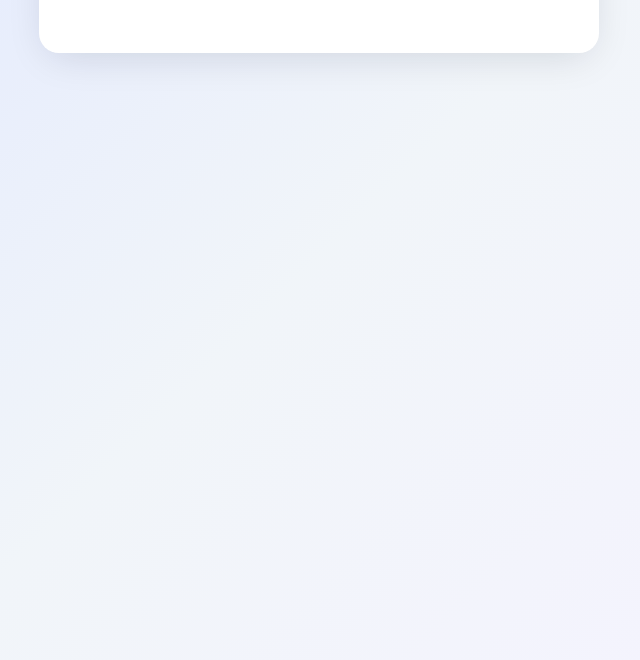
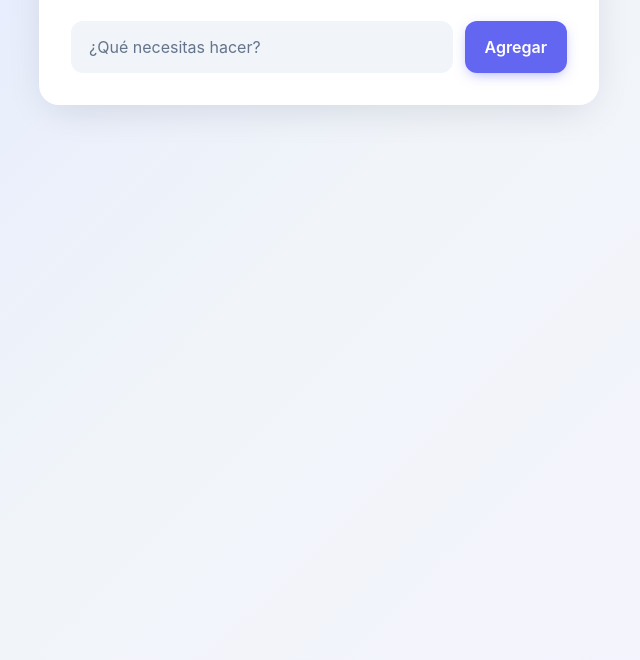
Before and after one commit to JohanDAlf1054/ToDo-List-Actividad4, a plain HTML site: page index.html in a window 1280 px wide. Shown: the part 140-800 px from the top of the page, without its empty margins (321-961 px from the left). Drawn offline with Linux system fonts and the light colour scheme.

Commit message:
feat(HU-001): agregar formulario para ingresar tareas

```diff
--- a/assets/css/style.css
+++ b/assets/css/style.css
@@ -71,6 +71,82 @@ body {
   color: var(--color-text-muted);
 }
 
+/* Utilidades --------------------------------------------------------------- */
+.visually-hidden {
+  position: absolute;
+  width: 1px;
+  height: 1px;
+  margin: -1px;
+  padding: 0;
+  overflow: hidden;
+  clip: rect(0, 0, 0, 0);
+  white-space: nowrap;
+  border: 0;
+}
+
+/* Botones ------------------------------------------------------------------ */
+.btn {
+  display: inline-flex;
+  align-items: center;
+  justify-content: center;
+  padding: 0.75rem 1.25rem;
+  font: inherit;
+  font-weight: 600;
+  border: none;
+  border-radius: var(--radius-md);
+  cursor: pointer;
+  transition: background-color 0.2s ease, transform 0.1s ease, box-shadow 0.2s ease;
+}
+
+.btn:active {
+  transform: scale(0.97);
+}
+
+.btn:focus-visible {
+  outline: 3px solid var(--color-primary-soft);
+  outline-offset: 2px;
+  box-shadow: 0 0 0 2px var(--color-primary);
+}
+
+.btn--primary {
+  color: #ffffff;
+  background: var(--color-primary);
+  box-shadow: 0 4px 14px -4px rgba(99, 102, 241, 0.6);
+}
+
+.btn--primary:hover {
+  background: var(--color-primary-dark);
+}
+
+/* Formulario para agregar tareas ------------------------------------------- */
+.form-tarea {
+  display: flex;
+  gap: 0.75rem;
+}
+
+.form-tarea__input {
+  flex: 1;
+  min-width: 0;
+  padding: 0.75rem 1rem;
+  font: inherit;
+  color: var(--color-text);
+  background: var(--color-bg);
+  border: 2px solid transparent;
+  border-radius: var(--radius-md);
+  transition: border-color 0.2s ease, background-color 0.2s ease, box-shadow 0.2s ease;
+}
+
+.form-tarea__input::placeholder {
+  color: var(--color-text-muted);
+}
+
+.form-tarea__input:focus {
+  outline: none;
+  background: var(--color-surface);
+  border-color: var(--color-primary);
+  box-shadow: 0 0 0 4px var(--color-primary-soft);
+}
+
 @media (max-width: 480px) {
   body {
     padding: 1rem 0.75rem;
--- a/index.html
+++ b/index.html
@@ -14,7 +14,20 @@
       <p class="app__subtitle">Organiza tu día de forma simple.</p>
     </header>
 
-    <!-- Aquí se agregarán el formulario y la lista de tareas -->
+    <form class="form-tarea" id="form-tarea" novalidate>
+      <label class="visually-hidden" for="input-tarea">Título de la tarea</label>
+      <input
+        class="form-tarea__input"
+        type="text"
+        id="input-tarea"
+        name="titulo"
+        placeholder="¿Qué necesitas hacer?"
+        autocomplete="off"
+      >
+      <button class="btn btn--primary" type="submit">Agregar</button>
+    </form>
+
+    <!-- Aquí se agregará la lista de tareas -->
   </main>
 
   <script src="assets/js/script.js"></script>
```
